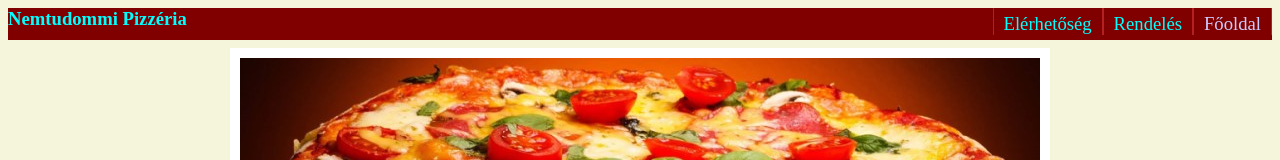
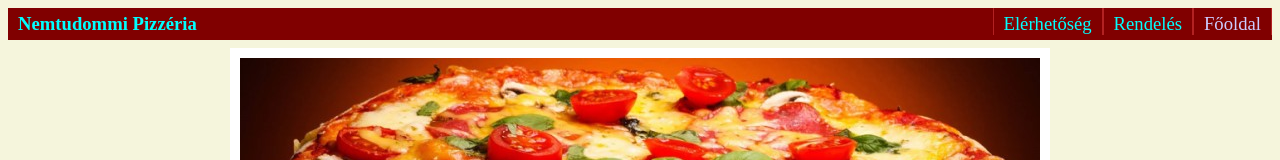
Before and after one commit to MAkos42/Web_BFNA2X, a plain HTML site: page index.html in a window 1280 px wide. Shown: the top 160 px of the page. Drawn offline with Linux system fonts and the light colour scheme.

Commit message:
.logo padding hozzáadása

```diff
--- a/css/design.css
+++ b/css/design.css
@@ -61,6 +61,7 @@ input[type="submit"] {
 }
 
 .logo {
+    padding: 5px 10px 0;
     float: left;
     font-weight: bold;
 }
```
